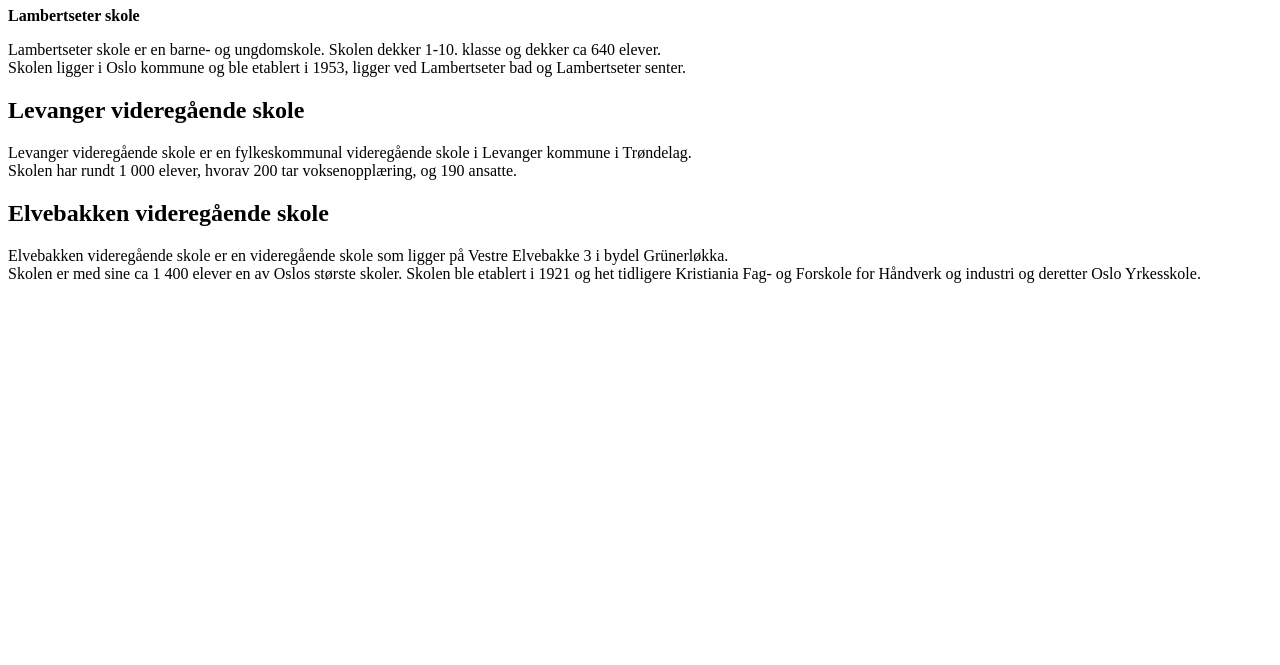
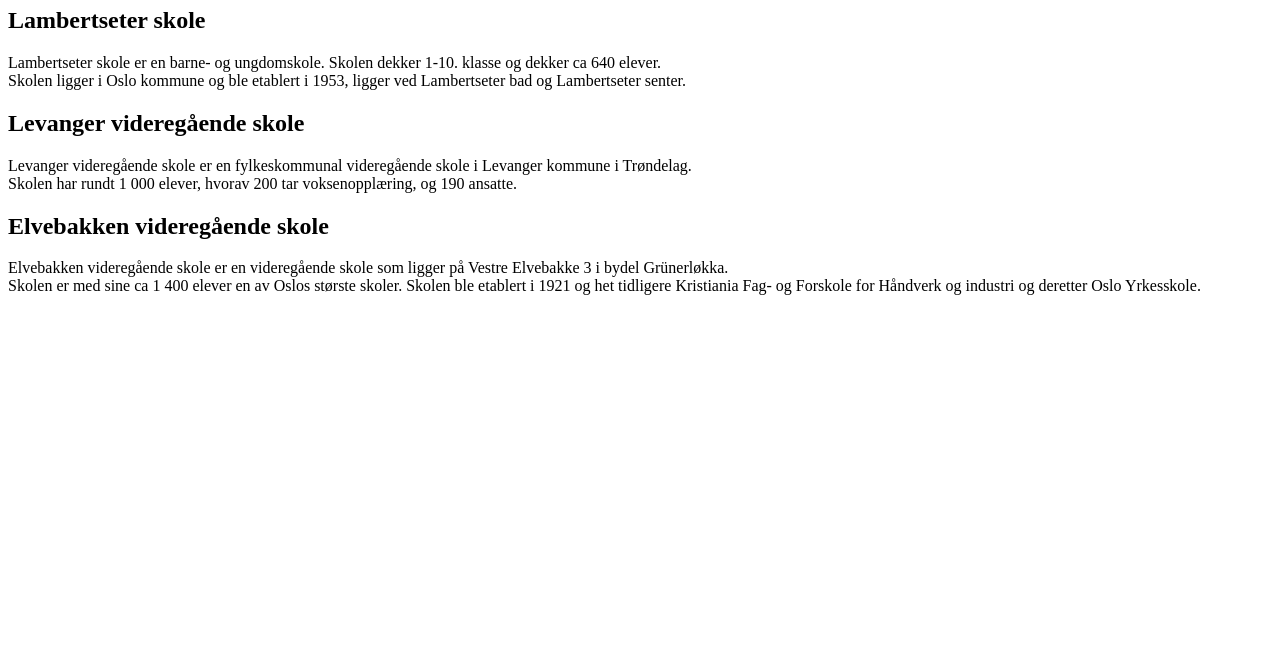
Before and after one commit to vanessariley13-ai/Oblig2, a plain HTML site: page index.html in a window 1280 px wide. Shown: the part 135-800 px from the top of the page. Drawn offline with Linux system fonts and the light colour scheme.

Commit message:
endret tilbake til h2

```diff
--- a/index.html
+++ b/index.html
@@ -22,7 +22,7 @@
   </body>
   <h1>Skoler</h1>
 
-  <strong id="Lambertseter skole">Lambertseter skole</strong>
+  <h2 id="Lambertseter skole">Lambertseter skole</h2>
   <p>
     Lambertseter skole er en barne- og ungdomskole. Skolen dekker 1-10. klasse
     og dekker ca 640 elever.
```
